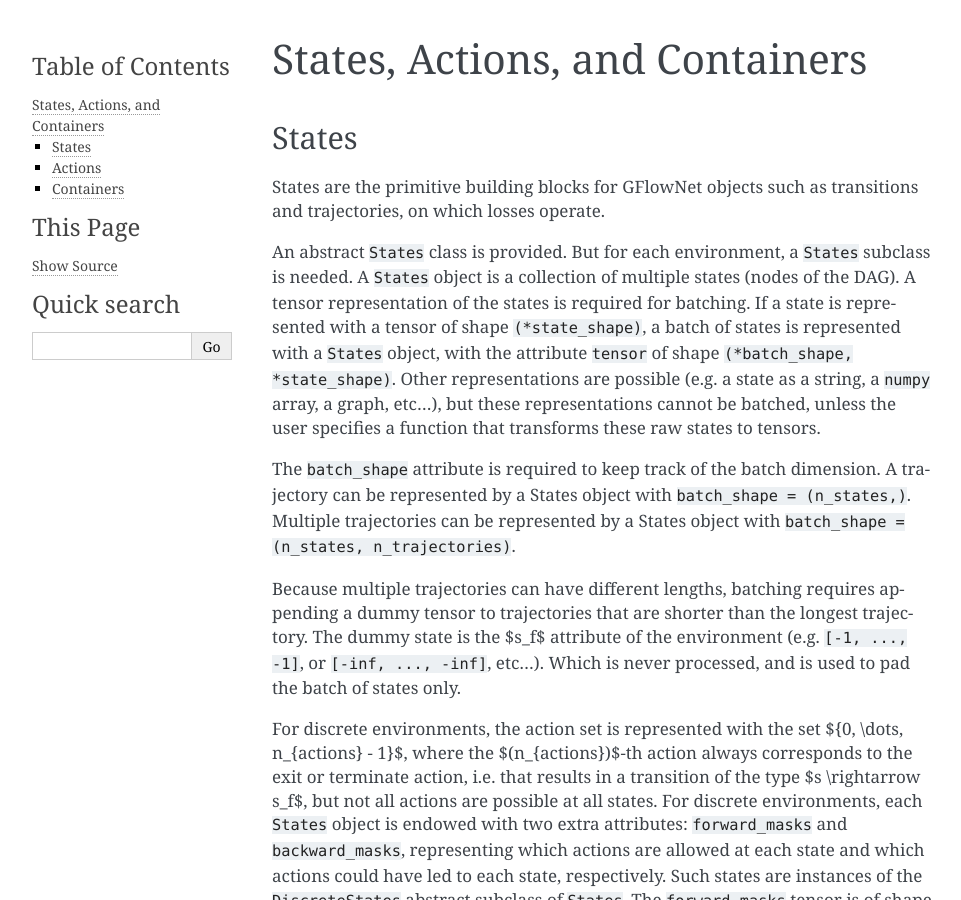
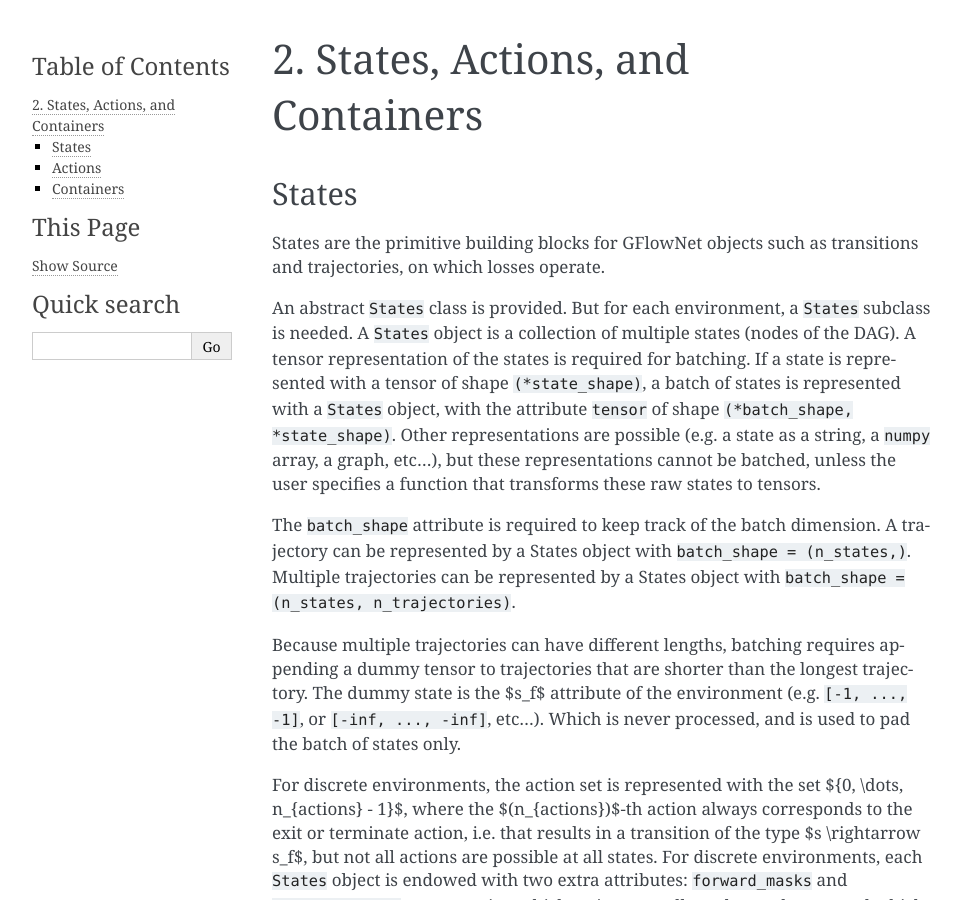
Before and after one commit to GFNOrg/torchgfn, a Sphinx documentation site: the page built from docs/source/guides/states_actions_containers.md, in a window 1280 px wide and 900 px high. Shown: the whole window, without its empty margins (148-1109 px from the left). Built offline with Sphinx 7.4.7, drawn with Linux system fonts in a browser that asks for light colours.

Commit message:
added numbers

```diff
--- a/docs/source/guides/states_actions_containers.md
+++ b/docs/source/guides/states_actions_containers.md
@@ -1,4 +1,4 @@
-# States, Actions, and Containers
+# 2. States, Actions, and Containers
 
 ## States
 
```
Also changed, not shown: docs/source/guides/advanced.md (+1 -1 lines), docs/source/guides/creating_environments.md (+1 -1 lines), docs/source/guides/example.md (+1 -1 lines), docs/source/guides/losses.md (+1 -1 lines), docs/source/guides/modules_estimators_samplers.md (+1 -1 lines).
